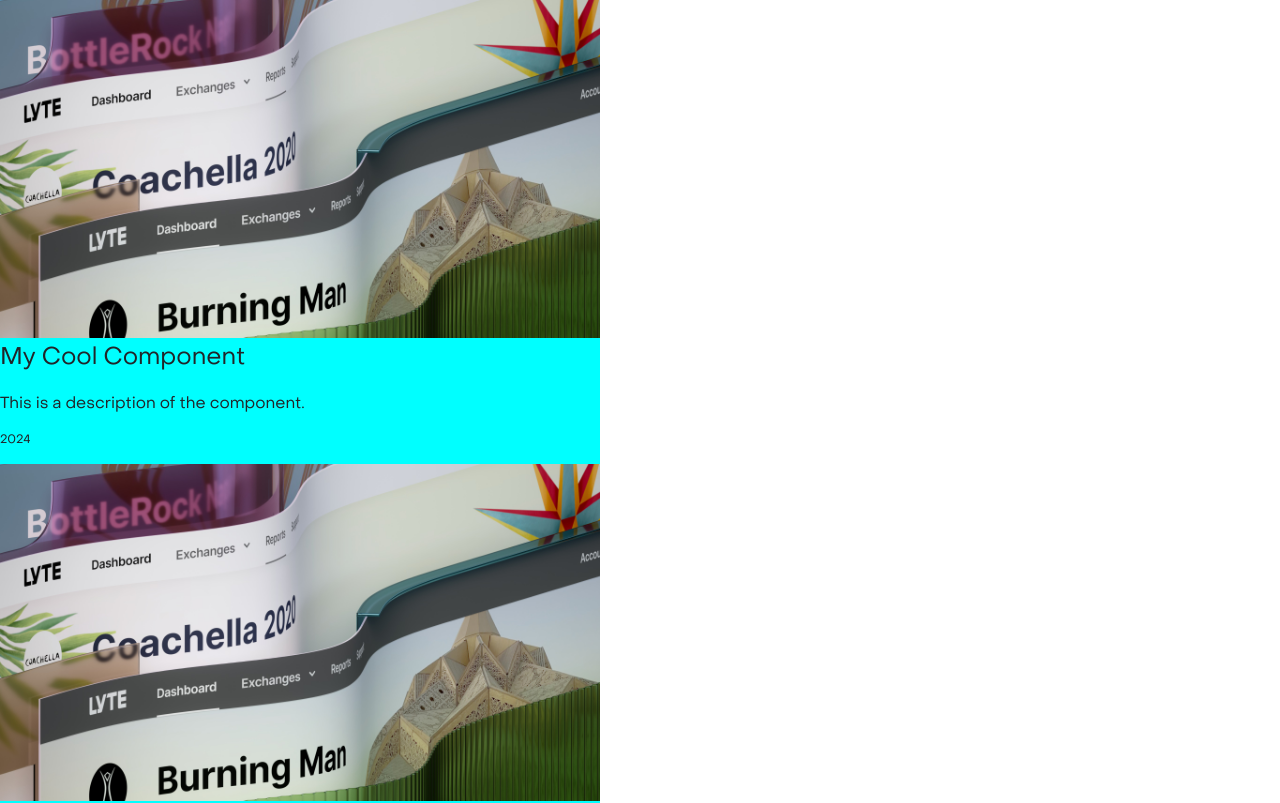
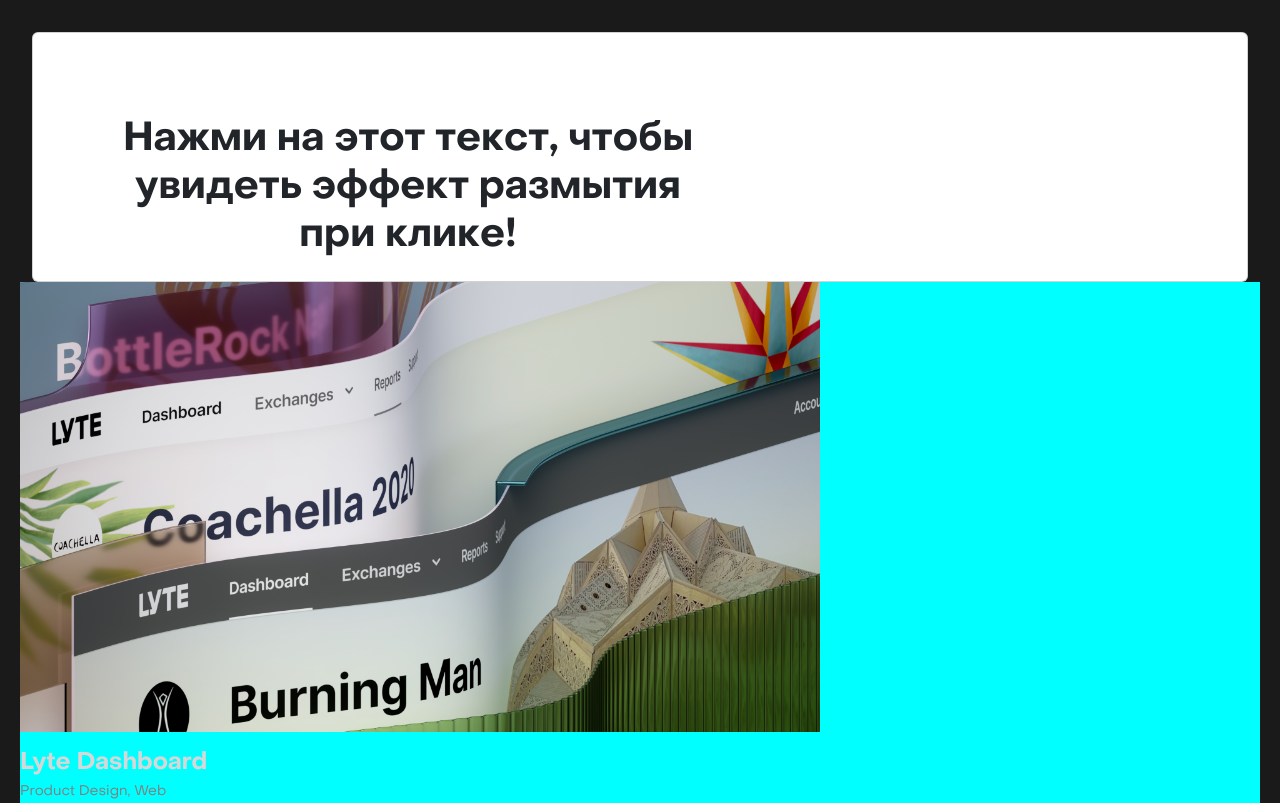
Before and after one commit to evgenyprymak/portfolio, a React (Vite) app: page / in a window 1280 px wide. Shown: the top 803 px of the page. Built offline with nearby package versions, Linux system fonts and the light colour scheme.

Commit message:
inprogress-1

```diff
--- a/src/App.tsx
+++ b/src/App.tsx
@@ -25,10 +25,6 @@
       <h1 ref={clickTextRef}>
         Нажми на этот текст, чтобы увидеть эффект размытия при клике!
       </h1>
-
-      <h1 ref={scrollTextRef}>
-        Прокручивай, чтобы увидеть эффект размытия текста при прокрутке!
-      </h1>
     </div>
   );
 };
--- a/src/Project.tsx
+++ b/src/Project.tsx
@@ -2,21 +2,39 @@
 import exampleImage from './assets/desktop_5.jpg';
 
 interface ProjectProps {
+  link?: URL;
   image?: string;
   title: string;
   year: number;
   description: string;
 }
 
-const Project: React.FC<ProjectProps> = ({ image = exampleImage, title, year, description }) => {
+const Project: React.FC<ProjectProps> = ({
+    image = exampleImage,
+    link = '#',
+    title,
+    year,
+    description,
+  }) => {
     return (
       <div className='project_card'>
-      <img src={image} alt={title} className='project_image' />
+        {link && (
+          <a href={link.toString()} target="_blank" rel="noopener noreferrer">
+            <div className='project_image_wrapper'>
+              <img
+                src={image}
+                alt={title}
+                className='project_image'
+              />
+            </div>
             <p className='project_title'>{title}</p>
-      <p className='project_desciption'>{description}</p>
-      <p className='project_year'>{year}</p>
+            <p className='project_description'>{description}</p>
+            {/* <p className='project_year'>{year}</p> */}
+          </a>
+        )}
       </div>
     );
   };
 
+
 export default Project;
--- a/src/css/App.css
+++ b/src/css/App.css
@@ -35,8 +35,11 @@
 }
 
 .card h1{
+  font-family: ObjectSans;
+  font-weight: 700;
+  max-width: 750px;
   padding: 2em;
-  height: 900px;
+  height: 30vh;
 }
 
 .read-the-docs {
--- a/src/css/Project.css
+++ b/src/css/Project.css
@@ -1,19 +1,53 @@
 @import './index.css';
+
+
 
 .project_card{
     font-family: ObjectSans;
-    max-width: 600px;
-    background-color: aqua;
+    width: 100%;
+    max-width: 800px;
     display: flex;
+    gap: 16px;
+    margin-bottom: 40px;
+    /* border-bottom: 2px solid black; */
+    padding: 0px;
+}
+
+.project_image_wrapper{
+    overflow: hidden;
+    /* border-radius: 8px; */
+}
+
+.project_card img{
+    transition: all 0.65s;
+    will-change: transform;
+
+}
+
+.project_card:hover img{
+    transform: scale(1.05);
+}
+
+.project_card p{
+    margin-bottom: 0;
+}
+
+.project_card a{
+    text-decoration: none;
+    display: flex;
+    align-items: start;
     flex-direction: column;
 }
 
 .project_title{
     font-size: 24px;
+    font-weight: 700;
+    padding: 12px 0px 0px 0px;
 }
 
-.project_desciption{
-    font-size: 16px;
+.project_description{
+    font-size: 14px;
+    color: grey;
 }
 .project_year{
     font-size: 12px;
--- a/src/css/index.css
+++ b/src/css/index.css
@@ -4,8 +4,7 @@
   font-weight: 400;
 
   color-scheme: light dark;
-  color: rgba(0, 0, 0, 0.87);
-  background-color: #eeeeee;
+
 
   font-synthesis: none;
   text-rendering: optimizeLegibility;
@@ -49,11 +48,11 @@
 
 a {
   font-weight: 500;
-  color: #646cff;
-  text-decoration: inherit;
+  color: #d7d7d7;
+  text-decoration: none;
 }
 a:hover {
-  color: #535bf2;
+  color: #fff;
 }
 
 body {
@@ -62,41 +61,10 @@
   /* place-items: center; */
   min-width: 320px;
   min-height: 100vh;
+  color: rgba(226, 226, 226, 0.87);
+  background-color: #1a1a1a;
 }
 
-h1 {
-  font-size: 3.2em;
-  line-height: 1.1;
+.projects-list{
+  background-color: aqua;
 }
-
-button {
-  border-radius: 8px;
-  border: 1px solid transparent;
-  padding: 0.6em 1.2em;
-  font-size: 1em;
-  font-weight: 500;
-  font-family: inherit;
-  background-color: #1a1a1a;
-  cursor: pointer;
-  transition: border-color 0.25s;
-}
-button:hover {
-  border-color: #646cff;
-}
-button:focus,
-button:focus-visible {
-  outline: 4px auto -webkit-focus-ring-color;
-}
-
-@media (prefers-color-scheme: light) {
-  :root {
-    color: #213547;
-    background-color: #ffffff;
-  }
-  a:hover {
-    color: #747bff;
-  }
-  button {
-    background-color: #f9f9f9;
-  }
-}
--- a/src/main.tsx
+++ b/src/main.tsx
@@ -1,10 +1,10 @@
 import React, { StrictMode } from 'react';
+import 'bootstrap/dist/css/bootstrap.min.css';
 import { createRoot } from 'react-dom/client';
 import App from './App';
 import Menu from './Menu';
 import Project from './Project'
 import './css/index.css';
-import 'bootstrap/dist/css/bootstrap.min.css';
 
 
 const rootElement = document.getElementById('root');
@@ -12,22 +12,22 @@
   const root = createRoot(rootElement);
   root.render(
     <StrictMode>
+      <App />
+      <div className='row projects-list'>
       <Project
-              title="My Cool Component"
+              title="Lyte Dashboard"
+              year={2019}
+              description="Product Design, Web"
+      />
+            <Project
+              title="Quasar"
+              image='./src/assets/desktop_6.jpg'
               year={2024}
               description="This is a description of the component."
       />
-            <Project
-              title="My Cool Component"
-              year={2024}
-              description="This is a description of the component."
-      />
-            <Project
-              title="My Cool Component"
-              year={2024}
-              description="This is a description of the component."
-      />
-      {/* <App /> */}
+            </div>
+
+
     </StrictMode>
   );
 } else {
```
Also changed, not shown: src/assets/desktop_6.jpg (added). Lines whose indentation alone changed are shown as unchanged.
